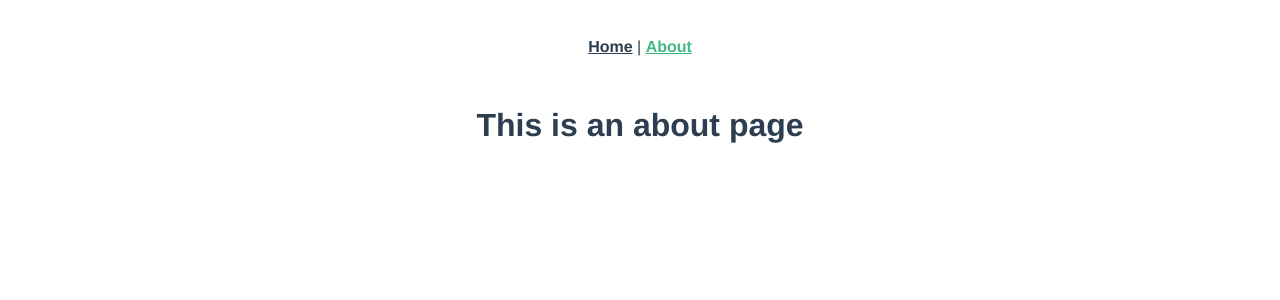
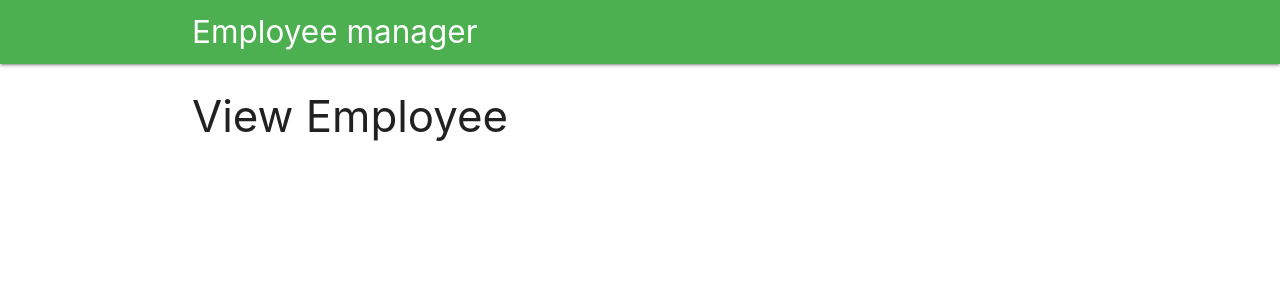
Before and after one commit to jean13011/firebase-vueProject, a Vue app: page /about in a window 1280 px wide. Shown: the top 300 px of the page. Built offline with nearby package versions, Linux system fonts and the light colour scheme.

Commit message:
firebase connection added and entity collected, now im gonna add the employees's edition

```diff
--- a/package.json
+++ b/package.json
@@ -9,6 +9,7 @@
   },
   "dependencies": {
     "core-js": "^3.6.5",
+    "firebase": "^8.2.8",
     "vue": "^2.6.11",
     "vue-router": "^3.2.0",
     "vuex": "^3.4.0"
--- a/public/index.html
+++ b/public/index.html
@@ -1,11 +1,12 @@
 <!DOCTYPE html>
-<html lang="">
+<html lang="fr">
   <head>
     <meta charset="utf-8">
     <meta http-equiv="X-UA-Compatible" content="IE=edge">
     <meta name="viewport" content="width=device-width,initial-scale=1.0">
-    <link rel="icon" href="<%= BASE_URL %>favicon.ico">
-    <title><%= htmlWebpackPlugin.options.title %></title>
+    <link rel="stylesheet" href="https://cdnjs.cloudflare.com/ajax/libs/materialize/1.0.0/css/materialize.min.css">
+    <link rel="stylesheet" href="https://stackpath.bootstrapcdn.com/font-awesome/4.7.0/css/font-awesome.min.css" integrity="sha384-wvfXpqpZZVQGK6TAh5PVlGOfQNHSoD2xbE+QkPxCAFlNEevoEH3Sl0sibVcOQVnN" crossorigin="anonymous">
+    <title>Employee Manger</title>
   </head>
   <body>
     <noscript>
@@ -13,5 +14,7 @@
     </noscript>
     <div id="app"></div>
     <!-- built files will be auto injected -->
+    <script src="https://code.jquery.com/jquery-3.5.1.js" integrity="sha256-QWo7LDvxbWT2tbbQ97B53yJnYU3WhH/C8ycbRAkjPDc=" crossorigin="anonymous"></script>
+    <script src="https://cdnjs.cloudflare.com/ajax/libs/materialize/1.0.0/js/materialize.min.js"></script>
   </body>
 </html>
--- a/src/App.vue
+++ b/src/App.vue
@@ -1,32 +1,19 @@
 <template>
   <div id="app">
-    <div id="nav">
-      <router-link to="/">Home</router-link> |
-      <router-link to="/about">About</router-link>
+    <NavBar />
+    <div class="container">
+      <router-view />
     </div>
-    <router-view/>
+
   </div>
 </template>
 
-<style lang="scss">
-#app {
-  font-family: Avenir, Helvetica, Arial, sans-serif;
-  -webkit-font-smoothing: antialiased;
-  -moz-osx-font-smoothing: grayscale;
-  text-align: center;
-  color: #2c3e50;
-}
-
-#nav {
-  padding: 30px;
-
-  a {
-    font-weight: bold;
-    color: #2c3e50;
-
-    &.router-link-exact-active {
-      color: #42b983;
+<script>
+  import NavBar from "@/components/NavBar";
+  export default  {
+    name : 'app',
+    components: {
+      NavBar
     }
   }
-}
-</style>
+</script>
--- /dev/null
+++ b/src/components/Dashboard.vue
@@ -0,0 +1,53 @@
+<template>
+  <div id="dashboard">
+    <ul class="collection with-header">
+      <li class="collection-header">
+        <h4>Employees</h4>
+      </li>
+      <li v-for="employee in employees" v-bind:key="employee.id" class="collection-item">
+       <div class="chip">{{employee.departement}}</div>
+        {{employee.employee_id}}:{{employee.name}}
+        <router-link class="secondary-content" v-bind:to="{name: 'view-employee', params: {employee_id: employee.employee_id}}">
+          <i class="fa fa-eye"></i>
+        </router-link>
+      </li>
+    </ul>
+    <div class="fixed-action-btn">
+      <router-link to="/new" class="btn-floating btn-large red">
+        <i class="fa fa-plus"></i>
+      </router-link>
+    </div>
+  </div>
+</template>
+
+<script>
+  import db from './firebaseInit'
+  export default {
+  name: "Dashboard",
+    data () {
+      return {
+        employees : [],
+      }
+    },
+    created () {
+      db.collection('employees').orderBy('employee_id').get().then(querySnapshot => {
+        querySnapshot.forEach(doc => {
+          console.log(doc.data())
+
+          const data = {
+            'id': doc.id,
+            'employee_id' : doc.data().employee_id,
+            'name': doc.data().name,
+            'departement': doc.data().dept,
+            'position': doc.data().position
+          }
+          this.employees.push(data)
+        })
+      })
+    }
+  }
+</script>
+
+<style scoped>
+
+</style>
--- /dev/null
+++ b/src/components/Employee.vue
@@ -0,0 +1,20 @@
+<template>
+  <div id="edit-employee">
+    <h3>Edit Employee</h3>
+  </div>
+</template>
+
+<script>
+export default {
+  name: "edit-employee",
+  data () {
+    return {
+
+    }
+  }
+}
+</script>
+
+<style scoped>
+
+</style>
--- /dev/null
+++ b/src/components/NavBar.vue
@@ -0,0 +1,19 @@
+<template>
+  <nav>
+      <div class="nav-wrapper green">
+        <div class="container">
+          <router-link to="/" class="brand-logo">Employee manager</router-link>
+        </div>
+      </div>
+  </nav>
+</template>
+
+<script>
+export default {
+  name: "NavBar"
+}
+</script>
+
+<style scoped>
+
+</style>
--- /dev/null
+++ b/src/components/NewEmployee.vue
@@ -0,0 +1,20 @@
+<template>
+  <div id="new-employee">
+    <h3>New employee</h3>
+  </div>
+</template>
+
+<script>
+export default {
+  name: "new-employee",
+  data () {
+    return {
+
+    }
+  }
+}
+</script>
+
+<style scoped>
+
+</style>
--- /dev/null
+++ b/src/components/ViewEmployee.vue
@@ -0,0 +1,20 @@
+<template>
+  <div id="view-employee">
+      <h3>View Employee</h3>
+  </div>
+</template>
+
+<script>
+export default {
+  name: "View-employee",
+  data () {
+    return {
+
+    }
+  }
+}
+</script>
+
+<style scoped>
+
+</style>
--- /dev/null
+++ b/src/components/firebaseConfig.js
@@ -0,0 +1,9 @@
+export default {
+    apiKey: "AIzaSyBVoz6XdoYFyAFSK_v6hndzD5T1lF4IQfk",
+    authDomain: "vuefs-prod-ac0b6.firebaseapp.com",
+    projectId: "vuefs-prod-ac0b6",
+    storageBucket: "vuefs-prod-ac0b6.appspot.com",
+    messagingSenderId: "1094392391624",
+    appId: "1:1094392391624:web:8250c2867122832ff282fd",
+    measurementId: "G-YZNDG2QC5B"
+}
--- /dev/null
+++ b/src/components/firebaseInit.js
@@ -0,0 +1,5 @@
+import firebase from "firebase";
+import 'firebase/firestore'
+import firebaseConfig from "./firebaseConfig";
+const firebaseApp = firebase.initializeApp(firebaseConfig)
+export default firebaseApp.firestore()
--- a/src/router/index.js
+++ b/src/router/index.js
@@ -1,23 +1,34 @@
 import Vue from 'vue'
 import VueRouter from 'vue-router'
-import Home from '../views/Home.vue'
+import Dashboard from "@/components/Dashboard";
+import NewEmployee from "@/components/NewEmployee";
+import ViewEmployee from "@/components/ViewEmployee";
+import Employee from "@/components/Employee";
+
 
 Vue.use(VueRouter)
 
 const routes = [
   {
     path: '/',
-    name: 'Home',
-    component: Home
+    name: 'dashboard',
+    component: Dashboard
   },
   {
-    path: '/about',
-    name: 'About',
-    // route level code-splitting
-    // this generates a separate chunk (about.[hash].js) for this route
-    // which is lazy-loaded when the route is visited.
-    component: () => import(/* webpackChunkName: "about" */ '../views/About.vue')
-  }
+    path: '/new',
+    name: 'new-employee',
+    component: NewEmployee
+  },
+  {
+    path: '/edit/:employee_id',
+    name: 'employee',
+    component: Employee
+  },
+  {
+    path: '/:employee_id',
+    name: 'view-employee',
+    component: ViewEmployee
+  },
 ]
 
 const router = new VueRouter({
```
Also changed, not shown: 1 other file (tests, documents, lock files or other folders).
